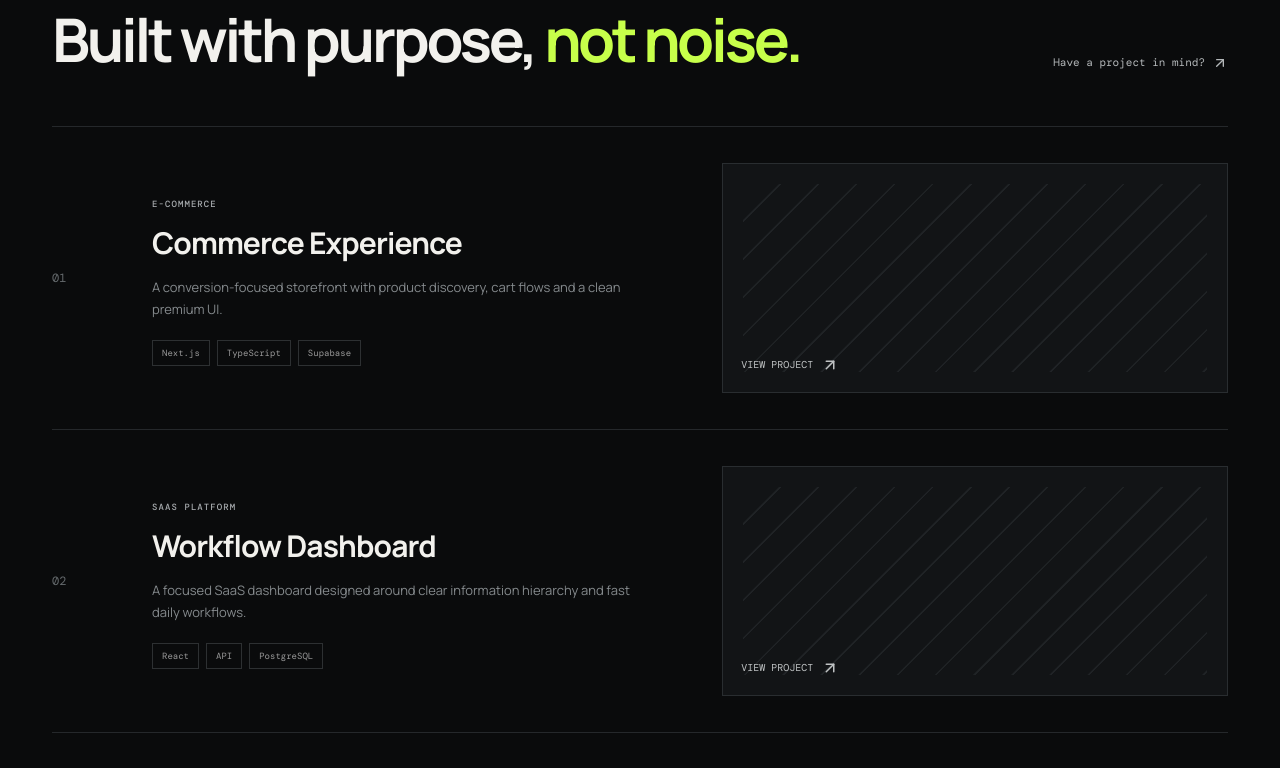
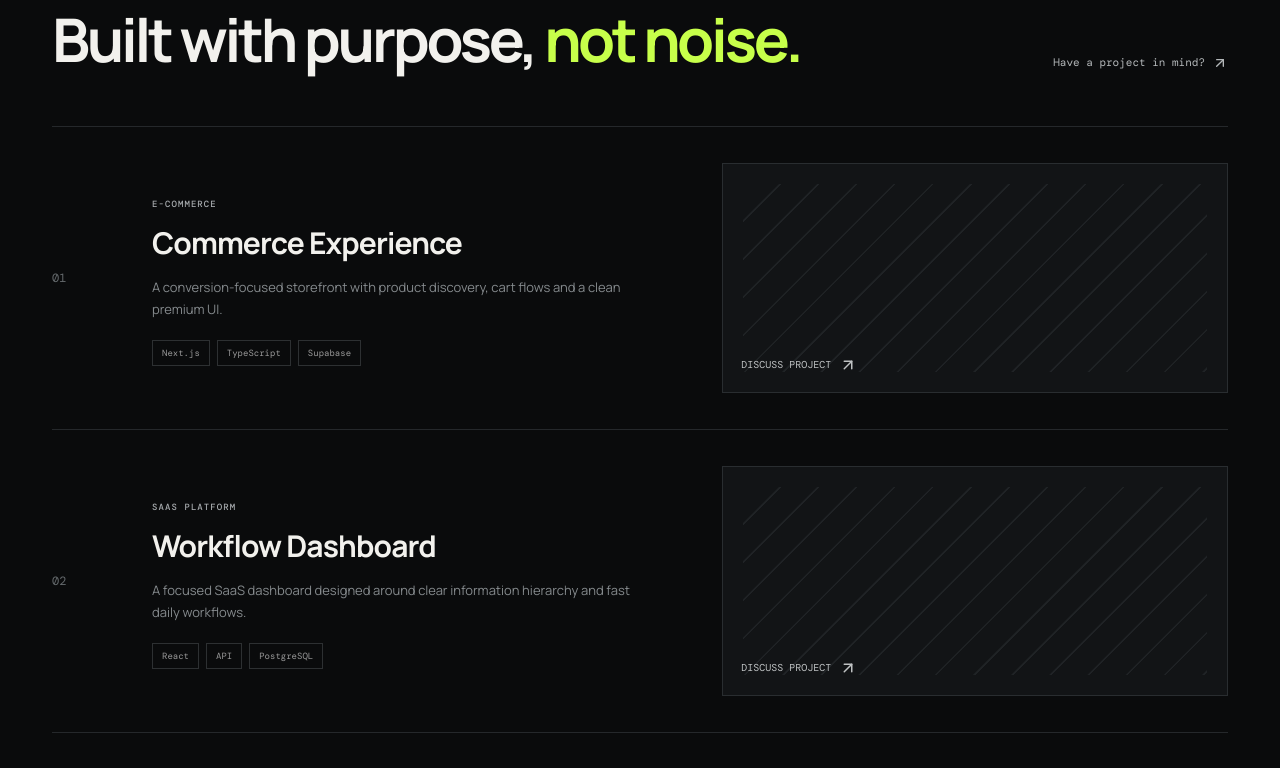
Before and after one commit to sainimukesh46753-oss/kartik-saini, a Next.js app: page / in a window 1280 px wide. Shown: the part 2540-3308 px from the top of the page. Built offline with nearby package versions, Linux system fonts and the light colour scheme; no server answers.

Commit message:
Make project action buttons functional

```diff
--- a/app/page.tsx
+++ b/app/page.tsx
@@ -104,7 +104,7 @@ export default function Home() {
 
       <section id="skills" className="section skills"><div className="section-head"><div><span className="kicker">02 — TECHNOLOGY</span><h2>Tools that turn ideas into <em>products.</em></h2></div><p>Modern technologies chosen for performance, maintainability and a smooth developer experience.</p></div><div className="skill-grid">{["Next.js","React","TypeScript","JavaScript","Node.js","Supabase","PostgreSQL","Vercel","Git & GitHub","Responsive UI","REST APIs","UI/UX"].map((skill,i)=><div className="skill" key={skill}><span>0{(i%9)+1}</span><strong>{skill}</strong><ArrowUpRight size={16}/></div>)}</div></section>\n\n      <section id="work" className="section work">
         <div className="section-head"><div><span className="kicker">03 — SELECTED WORK</span><h2>Built with purpose, <em>not noise.</em></h2></div><a className="text-link" href="#contact">Have a project in mind? <ArrowUpRight size={16}/></a></div>
-        <div className="project-list">{projects.map(p=><article className="project" key={p.num}><div className="project-number">{p.num}</div><div className="project-info"><span className="kicker">{p.type}</span><h3>{p.title}</h3><p>{p.text}</p><div className="tags">{p.tags.map(t=><span key={t}>{t}</span>)}</div></div><div className="project-visual"><div className="visual-lines"/><span>VIEW PROJECT <ArrowUpRight size={18}/></span></div></article>)}</div>
+        <div className="project-list">{projects.map(p=><article className="project" key={p.num}><div className="project-number">{p.num}</div><div className="project-info"><span className="kicker">{p.type}</span><h3>{p.title}</h3><p>{p.text}</p><div className="tags">{p.tags.map(t=><span key={t}>{t}</span>)}</div></div><a className="project-visual" href="#contact" aria-label={"Discuss " + p.title}><div className="visual-lines"/><span>DISCUSS PROJECT <ArrowUpRight size={18}/></span></a></article>)}</div>
       </section>
 
       <section id="about" className="section about">
```
